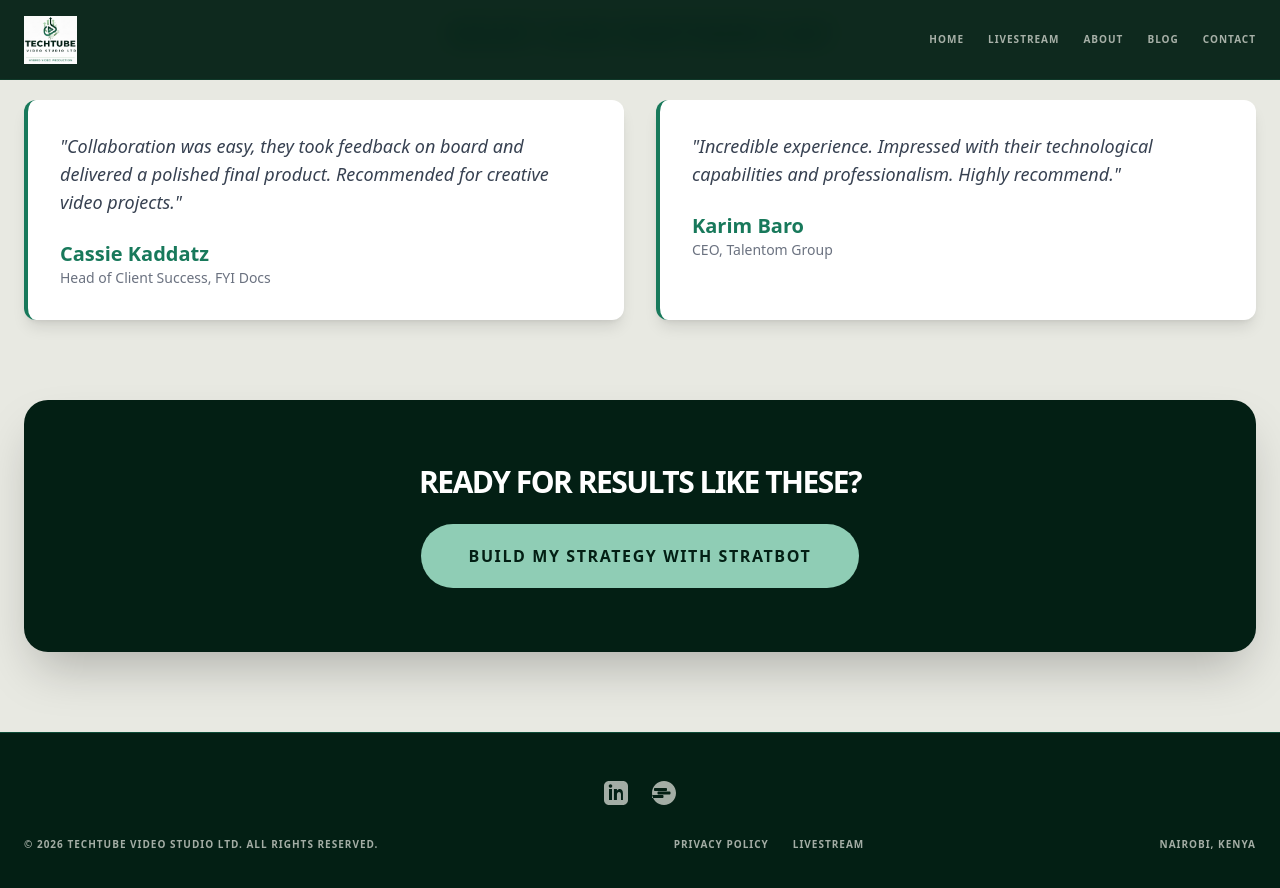
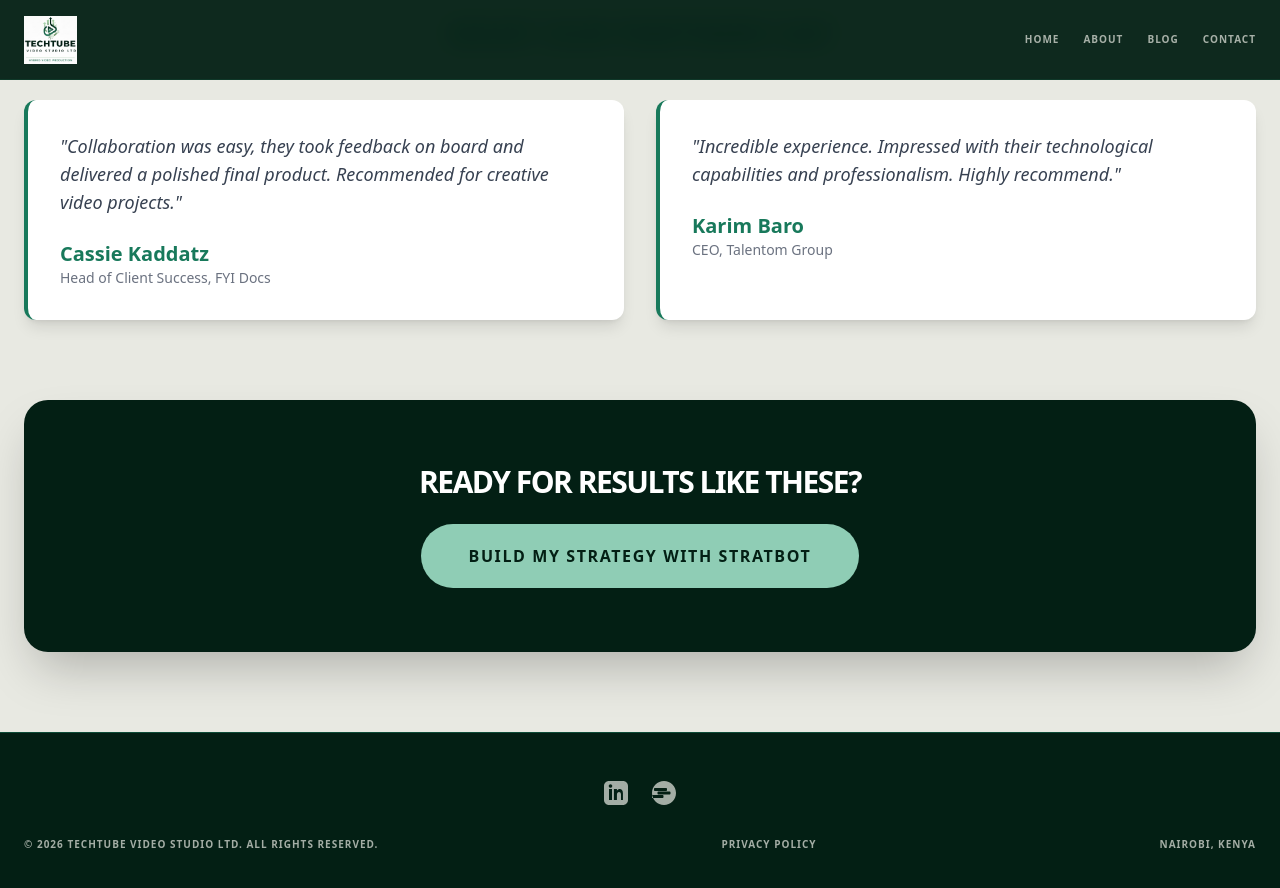
Before and after one commit to cheptionymutai/techtube-video-studio, a Jekyll site: the page portfolio.html, which Jekyll copies as it is, in a window 1280 px wide and 900 px high, scrolled down 649 px. Shown: the top 888 px of the window. Built offline with Jekyll 4.4.1, drawn with Linux system fonts in a browser that asks for light colours; nearby versions of some CDN libraries.

Commit message:
Remove 'Livestream' links from portfolio.html

```diff
--- a/portfolio.html
+++ b/portfolio.html
@@ -42,7 +42,6 @@
             </a>
             <nav class="hidden md:flex items-center space-x-6 text-[10px] font-bold uppercase tracking-widest">
                 <a href="/index.html" class="text-brand-light/70 hover:text-brand-accent transition-colors">Home</a>
-                <a href="/livestream.html" class="text-brand-light/70 hover:text-brand-accent transition-colors">Livestream</a>
                 <a href="/about.html" class="text-brand-light/70 hover:text-brand-accent transition-colors">About</a>
                 <a href="/blog/" class="text-brand-light/70 hover:text-brand-accent transition-colors">Blog</a>
                 <a href="/contact.html" class="text-brand-light/70 hover:text-brand-accent transition-colors">Contact</a>
@@ -119,7 +118,6 @@
                 <p>&copy; 2026 Techtube Video Studio Ltd. All rights reserved.</p>
                 <div class="flex space-x-6">
                     <a href="/privacypolicy.html" class="hover:text-brand-accent">Privacy Policy</a>
-                    <a href="https://techtubestudio.com/livestream/" class="hover:text-brand-accent">Livestream</a>
                 </div>
                 <p>Nairobi, Kenya</p>
             </div>
```
